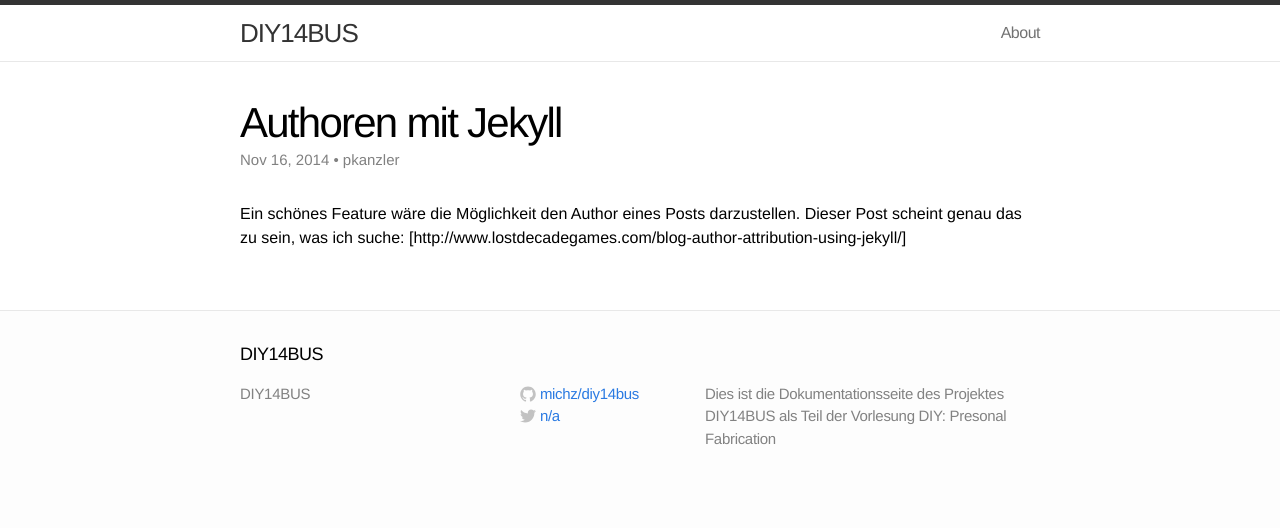
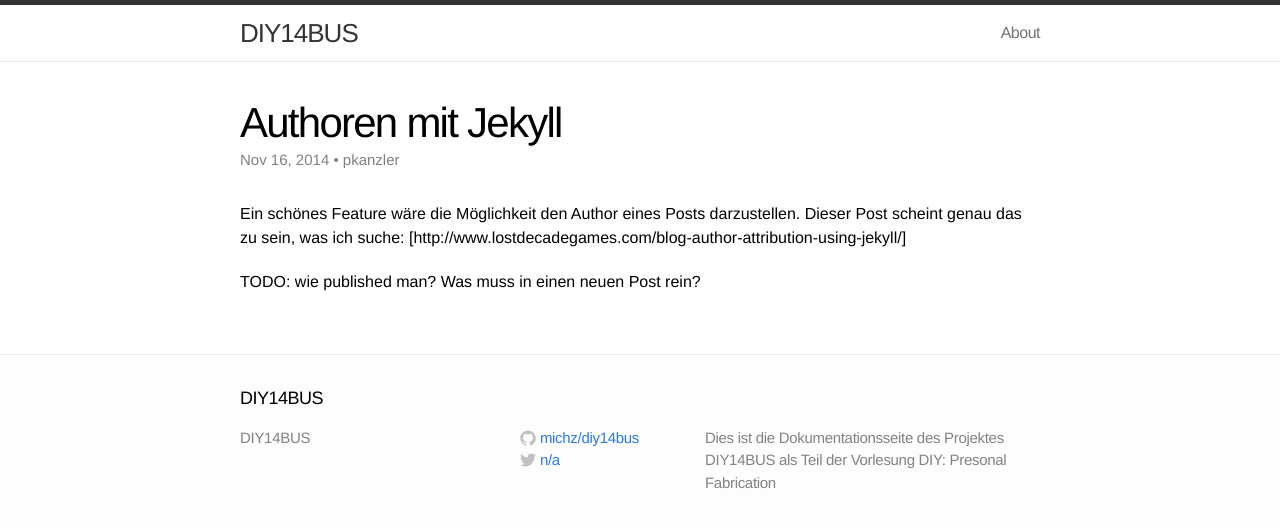
Before and after one commit to michz/diy14bus, a Jekyll site: the page built from _posts/2014-11-16-authoren-mit-jekyll.markdown, in a window 1280 px wide. Shown: the top 528 px of the page. Built offline with Jekyll 4.4.1, drawn with Linux system fonts in a browser that asks for light colours; some of the changed lines change nothing that is shown.

Commit message:
added list of possible authors to _config

```diff
--- a/_config.yml
+++ b/_config.yml
@@ -10,3 +10,50 @@
 # Build settings
 markdown: kramdown
 permalink: pretty
+
+#author settings
+#structure:
+#    $USERNAME:
+#        display_name: FULL NAME
+#        gravatar: ID OF GRAVATAR (FOR PICTURE)
+#        email: ADRESS
+#        web: LINK TO WEBSITE
+#        twitter: TWITTER USERNAME
+#        github: GITHUB USERNAME
+
+authors:
+    pkanzler:
+        display_name: Patrick Kanzler
+        gravatar:
+        email: patrick.kanzler@fablab.fau.de
+        web:
+        twitter:
+        github: patkan
+    mzapf:
+        display_name: Michael Zapf
+        gravatar:
+        email:
+        web:
+        twitter:
+        github:
+    rbackhaus:
+        display_name: Robin Backhaus
+        gravatar:
+        email:
+        web:
+        twitter:
+        github:
+    khoellring:
+        display_name: Kevin Höllring
+        gravatar:
+        email:
+        web:
+        twitter:
+        github:
+    jschnurrer:
+        display_name: Josef Schnurrer
+        gravatar:
+        email:
+        web:
+        twitter:
+        github:
--- a/_posts/2014-11-16-authoren-mit-jekyll.markdown
+++ b/_posts/2014-11-16-authoren-mit-jekyll.markdown
@@ -9,3 +9,5 @@
 
 Ein schönes Feature wäre die Möglichkeit den Author eines Posts darzustellen.
 Dieser Post scheint genau das zu sein, was ich suche: [http://www.lostdecadegames.com/blog-author-attribution-using-jekyll/]
+
+TODO: wie published man? Was muss in einen neuen Post rein?
```
